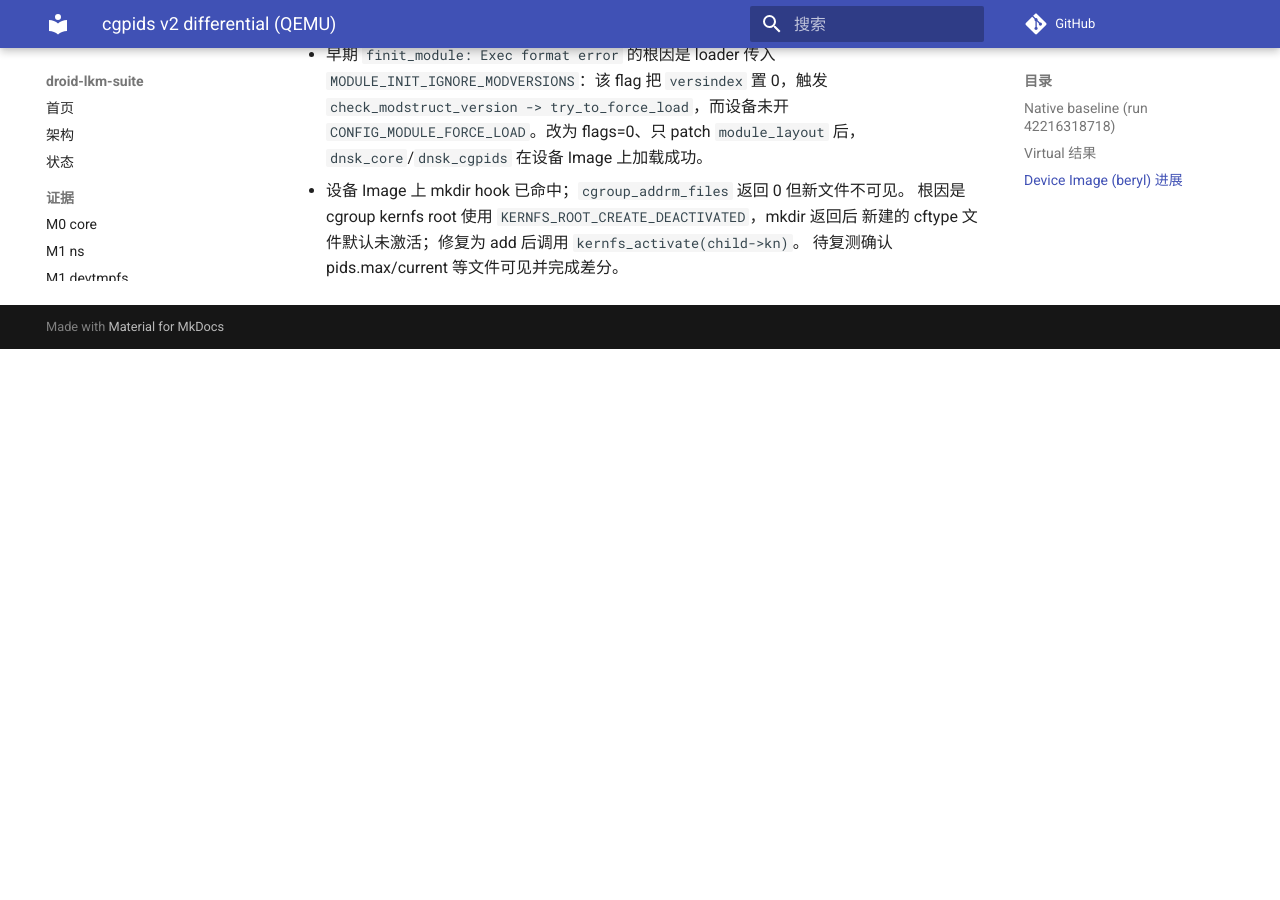
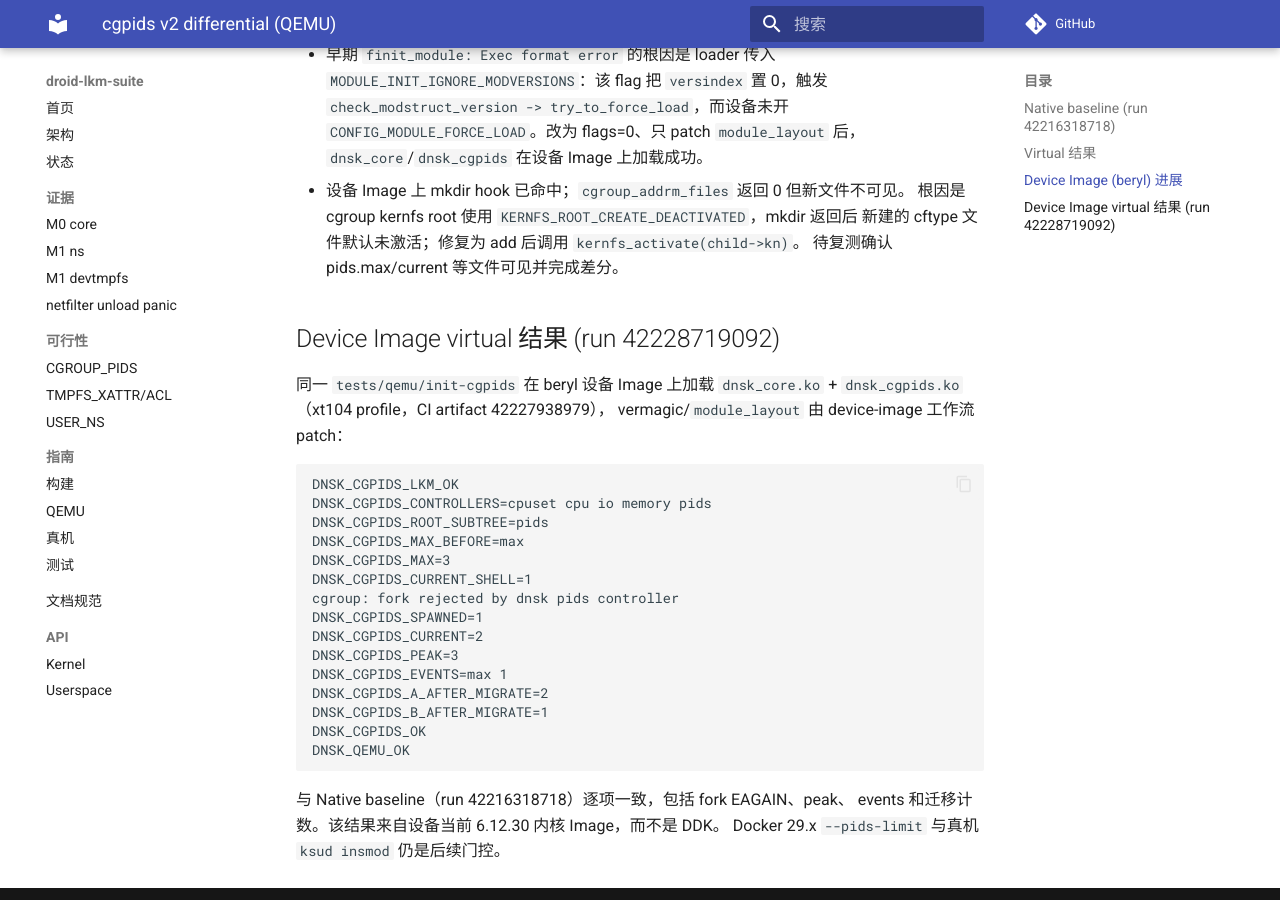
Before and after one commit to uobe1/droid-lkm-suite, an MkDocs documentation site: the page built from docs/evidence/cgpids-differential.md, in a window 1280 px wide and 900 px high, scrolled down 1112 px. Built offline with MkDocs 1.6.1 and Material for MkDocs 9.7.7, drawn with Linux system fonts in a browser that asks for light colours; comment, search, counter and statistics services are not loaded; before the commit the page ends 1461 px from its top, so only the background shows below that.

Commit message:
docs(cgpids): record device-image differential pass

````diff
--- a/docs/evidence/cgpids-differential.md
+++ b/docs/evidence/cgpids-differential.md
@@ -51,3 +51,31 @@ sleep 后再 fork 被拒；peak=3；events 计 1；迁移一个 sleep 到 `t/b`
   根因是 cgroup kernfs root 使用 `KERNFS_ROOT_CREATE_DEACTIVATED`，mkdir 返回后
   新建的 cftype 文件默认未激活；修复为 add 后调用 `kernfs_activate(child->kn)`。
   待复测确认 pids.max/current 等文件可见并完成差分。
+
+## Device Image virtual 结果 (run 42228719092)
+
+同一 `tests/qemu/init-cgpids` 在 beryl 设备 Image 上加载
+`dnsk_core.ko` + `dnsk_cgpids.ko`（xt104 profile，CI artifact 42227938979），
+vermagic/`module_layout` 由 device-image 工作流 patch：
+
+```text
+DNSK_CGPIDS_LKM_OK
+DNSK_CGPIDS_CONTROLLERS=cpuset cpu io memory pids
+DNSK_CGPIDS_ROOT_SUBTREE=pids
+DNSK_CGPIDS_MAX_BEFORE=max
+DNSK_CGPIDS_MAX=3
+DNSK_CGPIDS_CURRENT_SHELL=1
+cgroup: fork rejected by dnsk pids controller
+DNSK_CGPIDS_SPAWNED=1
+DNSK_CGPIDS_CURRENT=2
+DNSK_CGPIDS_PEAK=3
+DNSK_CGPIDS_EVENTS=max 1
+DNSK_CGPIDS_A_AFTER_MIGRATE=2
+DNSK_CGPIDS_B_AFTER_MIGRATE=1
+DNSK_CGPIDS_OK
+DNSK_QEMU_OK
+```
+
+与 Native baseline（run 42216318718）逐项一致，包括 fork EAGAIN、peak、
+events 和迁移计数。该结果来自设备当前 6.12.30 内核 Image，而不是 DDK。
+Docker 29.x `--pids-limit` 与真机 `ksud insmod` 仍是后续门控。
--- a/docs/status.md
+++ b/docs/status.md
@@ -13,7 +13,7 @@
 | IP_SET / HASH_IP / HASH_NET / XT_SET | R | development | 6.12 构建/导出/QEMU hash 语义通过; 设备 no-compat ABI 修复后 insmod/xt_set 注册/rmmod 通过; iptables 规则与容器验收待完成 |
 | USER_NS + idmapped/child overlay/FUSE/selftests | D → N | feasibility gate | M0 必须证明可行；否则项目阻塞 |
 | TMPFS_XATTR / POSIX_ACL（全局 Native 语义） | D → N | feasibility gate | M0 必须证明可行；否则项目阻塞 |
-| CGROUP_PIDS（虚拟控制器） | V/D → N | feasibility done | v2 虚拟控制器设计可行；v1 未修改 Docker 不可行，需标 unsupported；DDK `cgroup_subsys` 264 vs 设备 256（源码差异），实现前必须使用设备侧头文件 overlay；见 feasibility/cgpids.md |
+| CGROUP_PIDS（虚拟控制器） | V/D → N | development | 设备 Image QEMU 差分通过（run 42228719092）：controllers/subtree/max/current/peak/events/EAGAIN/migration 与 Native baseline 一致；Docker 29.x `--pids-limit` 与真机 ksud 加载待完成；v1 标 unsupported；见 evidence/cgpids-differential.md |
 | CFS_BANDWIDTH | N/N/A | native/待按 KMI 核对 | 不写 LKM |
 | FUSE / OverlayFS / NET_NS / UTS / TIME / CGROUP ns | N | native | USER_NS 场景单独验收 |
 
````
